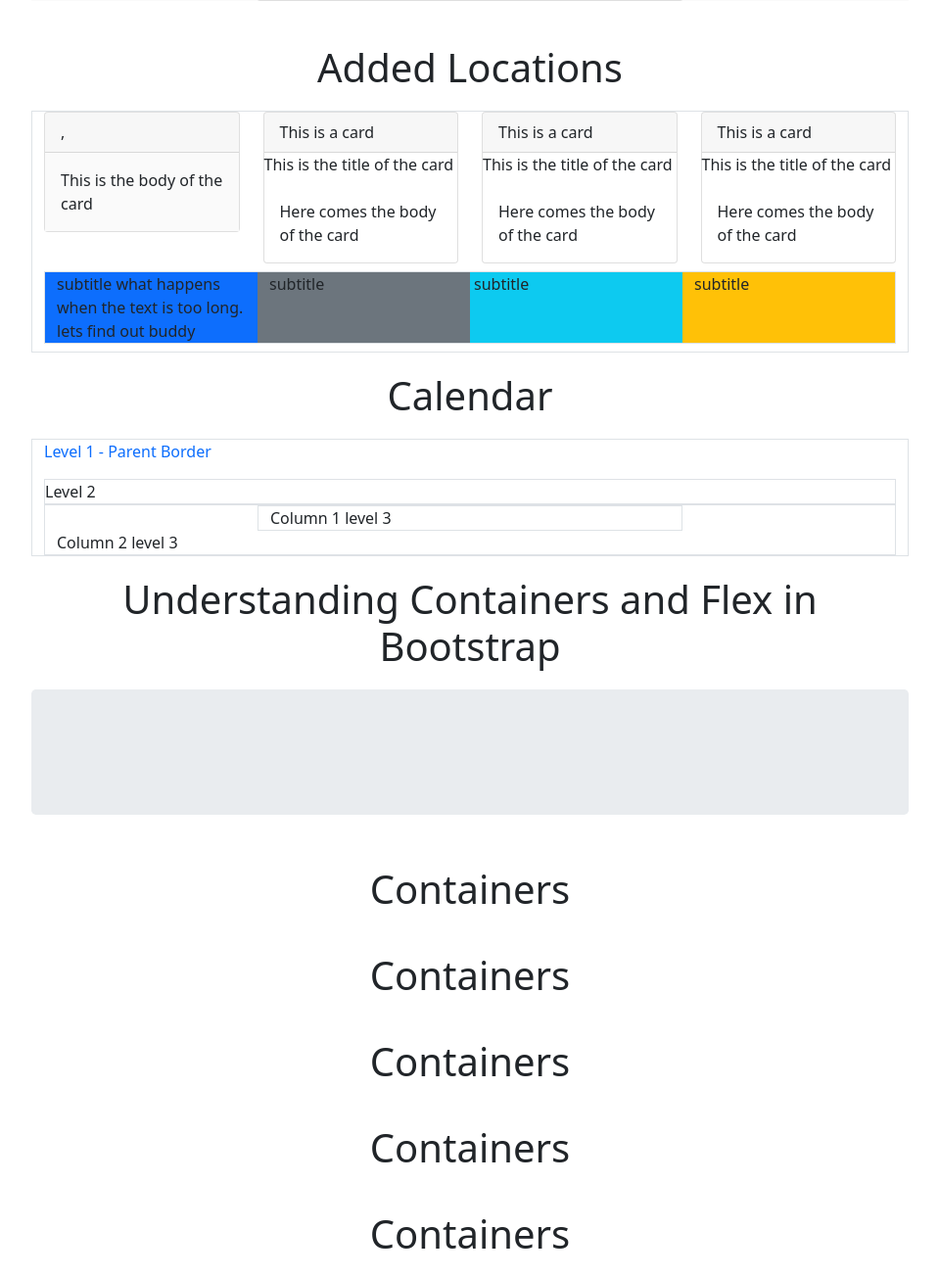
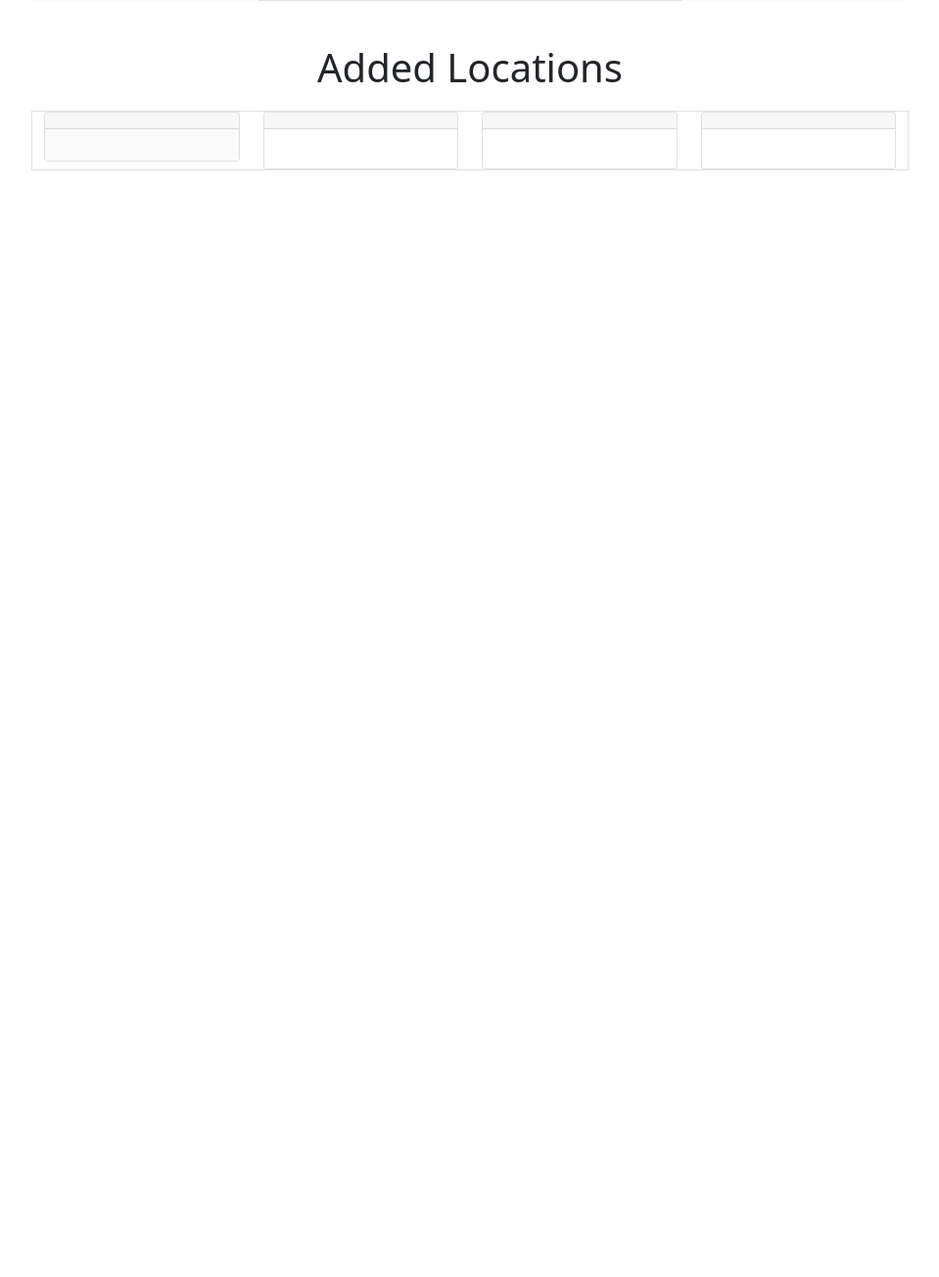
Before and after one commit to wilfred321/weatherapp, a Flask app: template weatherapp/templates/index.html in a window 1280 px wide. Shown: the part 382-1686 px from the top of the page at 98% size, without its empty margins (160-1119 px from the left). After the commit the page ends 556 px from the top, so only its background shows below. Run offline with Flask 2, Linux system fonts and the light colour scheme; the template is opened without the code that fills it, so the values that code supplies are empty; some libraries are stand-ins or nearby versions.

Commit message:
additional

```diff
--- a/weatherapp/templates/index.html
+++ b/weatherapp/templates/index.html
@@ -166,16 +166,16 @@
         <div class="col-3">
             <div class="card">
                 <div class="card-header ">
-                    {{weather.city}}, {{weather.country}}
+                    <!-- {{weather.city}}, {{weather.country}} -->
                 </div>
                 <!-- <div class="card-title">This is the title of the</div> -->
                 <span>
-                    <div class="d-flex justify-content-end"><img src="{{weather.icon}}"></div>
-                    <div class="d-flex justify-content-start">{{weather.temperature}}{{weather.unit}}</div>
+                    <!-- <div class="d-flex justify-content-end"><img src="{{weather.icon}}"></div> -->
+                    <!-- <div class="d-flex justify-content-start">{{weather.temperature}}{{weather.unit}}</div> -->
                 </span>
 
                 <div class="card-body s1">
-                    This is the body of the card
+                    <!-- This is the body of the card -->
                 </div>
             </div>
 
@@ -184,18 +184,18 @@
         </div>
         <div class="col-3">
             <div class="card">
-                <div class="card-header ">This is a card</div>
-                <div class="card-title">This is the title of the card</div>
-                <div class="card-body">Here comes the body of the card</div>
+                <div class="card-header "></div>
+                <div class="card-title"></div>
+                <div class="card-body"></div>
             </div>
         </div>
 
         <!-- COLUMN 3 -->
         <div class="col-3">
             <div class="card">
-                <div class="card-header">This is a card</div>
-                <div class="card-title">This is the title of the card</div>
-                <div class="card-body">Here comes the body of the card</div>
+                <div class="card-header"></div>
+                <div class="card-title"></div>
+                <div class="card-body"></div>
             </div>
 
 
@@ -203,14 +203,14 @@
         </div>
         <div class="col-3">
             <div class="card">
-                <div class="card-header">This is a card</div>
-                <div class="card-title">This is the title of the card</div>
-                <div class="card-body">Here comes the body of the card</div>
+                <div class="card-header"></div>
+                <div class="card-title"></div>
+                <div class="card-body"></div>
             </div>
         </div>
     </div>
 
-    <div class="row text-large border mx-auto my-2">
+    <!-- <div class="row text-large border mx-auto my-2">
 
         <div class="col-3 bg-primary p-auto">subtitle what happens when the text is too long. lets find out buddy
         </div>
@@ -219,9 +219,9 @@
         <div class="col-3 bg-warning p-auto">subtitle</div>
     </div>
 
-</div>
+</div> -->
 
-<div class="heading display-6 ">Calendar</div>
+    <!-- <div class="heading display-6 ">Calendar</div>
 <div class="container border border-solid">
     <p class="text-primary">Level 1 - Parent Border</p>
     <div class="row border m-auto">
@@ -233,41 +233,41 @@
 
         <div class="col-sm-6 border m-auto">Column 1 level 3</div>
         <div class="col-sm-m-auto">Column 2 level 3</div>
-        <!-- <div class="col-sm-3 border-solid">Column 3 level 3</div> -->
+         <div class="col-sm-3 border-solid">Column 3 level 3</div> -->
 
-    </div>
+    <!-- </div>
 
 
-</div>
+</div> -->
 
 
-<div class="heading display-6 ">Understanding Containers and Flex in Bootstrap</div>
+    <!-- <div class="heading display-6 ">Understanding Containers and Flex in Bootstrap</div>
 
 <div class="jumbotron">
 
-</div>
+</div> -->
 
 
 
 
 
-<div class=" row">
+    <!-- <div class=" row"> -->
 
     <!-- <div class="container img">
     <img src="\static\media\great-egret.jpg">
 
 </div> -->
-</div>
-
+    <!-- </div> -->
+    <!--
 <div class="heading display-6 ">Containers</div>
 
 <div class="heading display-6 ">Containers</div>
 <div class="heading display-6 ">Containers</div>
 <div class="heading display-6 ">Containers</div>
-<div class="heading display-6 ">Containers</div>
+<div class="heading display-6 ">Containers</div> -->
 
 
 
 
 
-{%endblock%}
+    {%endblock%}
```
Also changed, not shown: weatherapp/static/media/TransverseTechB3.jpg (added), weatherapp/static/media/brand_logo/TransverseTech1.png (added), weatherapp/static/media/brand_logo/TransverseTech2.png (added), weatherapp/static/media/brand_logo/TransverseTech3.png (added), weatherapp/static/media/brand_logo/TransverseTech4.png (added), weatherapp/static/media/brand_logo/TransverseTech5.png (added), weatherapp/static/media/brand_logo/TransverseTechB.jpg (added), weatherapp/static/media/brand_logo/TransverseTechB1.jpg (added), weatherapp/static/media/brand_logo/TransverseTechB2.jpg (added), weatherapp/static/media/brand_logo/TransverseTechB3.jpg (added), weatherapp/static/media/brand_logo/TransverseTechB4.jpg (added), weatherapp/static/media/brand_logo/TransverseTechB5.jpg (added), weatherapp/static/media/brand_logo/brand_logo.png (added).
